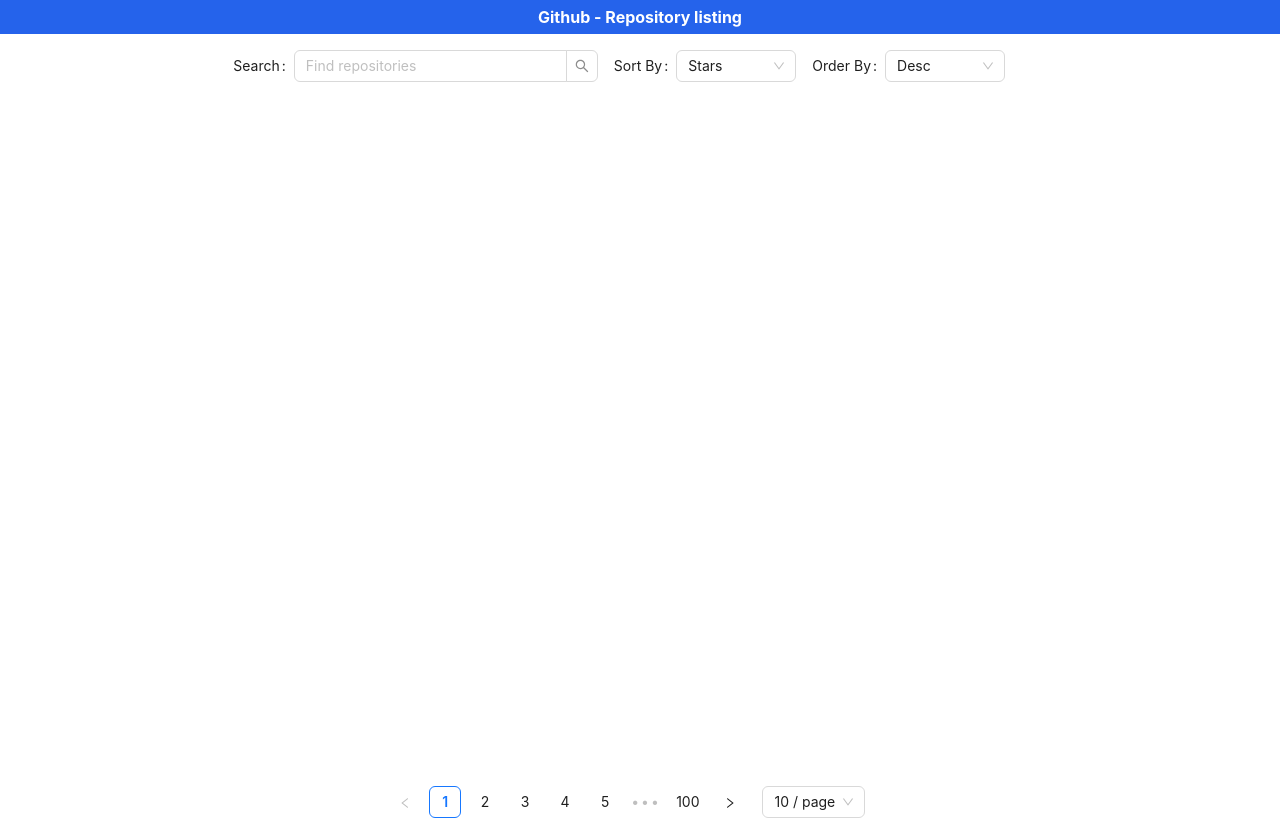
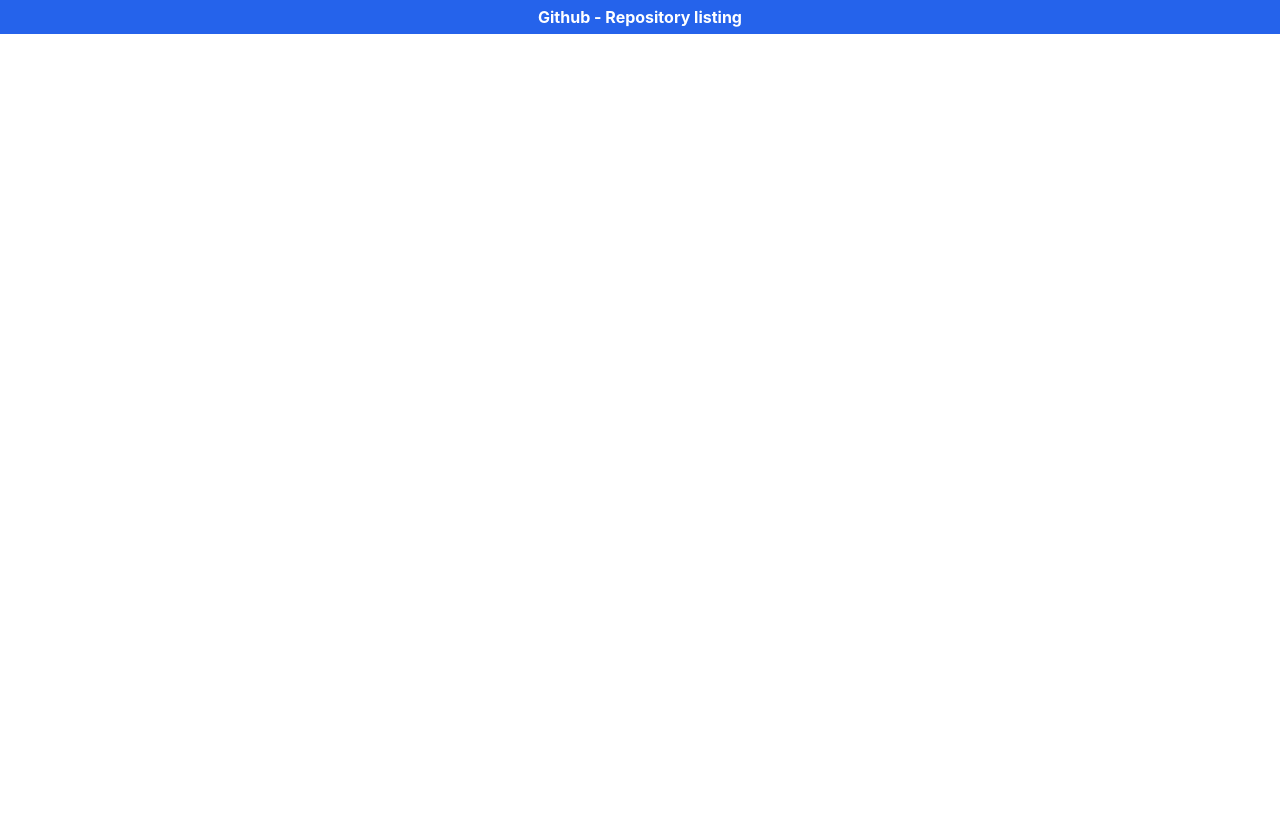
Before and after one commit to Saspian/spa-github, a React (Create React App) app: page / in a window 1280 px wide. Built offline with nearby package versions, Linux system fonts and the light colour scheme.

Commit message:
Default route to github url

```diff
--- a/package.json
+++ b/package.json
@@ -24,7 +24,7 @@
     "typescript": "*",
     "web-vitals": "^2.1.0"
   },
-  "homepage":"https://saspian.github.io/",
+  "homepage":"https://saspian.github.io/spa-github/",
   "scripts": {
     "start": "react-scripts start",
     "build": "react-scripts build",
--- a/src/App.tsx
+++ b/src/App.tsx
@@ -9,8 +9,7 @@ function App() {
       <Navbar />
       <Router>
         <Routes>
-          <Route path="/" element={<Home />} />
-          <Route path="/home" element={<Home />} />
+          <Route path="/spa-github" element={<Home />} />
           <Route path="detail/:owner/:repo" element={<DetailPage />} />
         </Routes>
       </Router>
```
